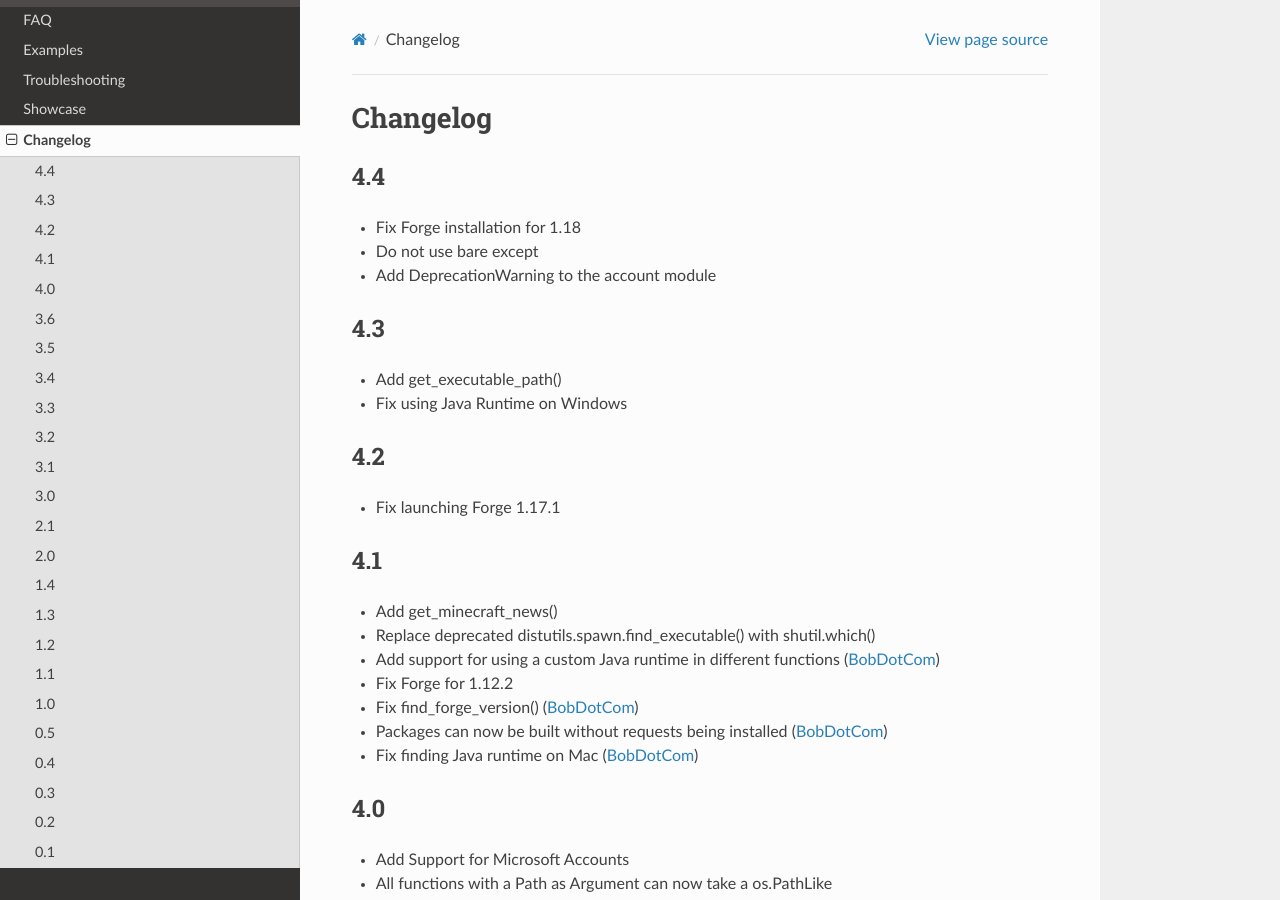
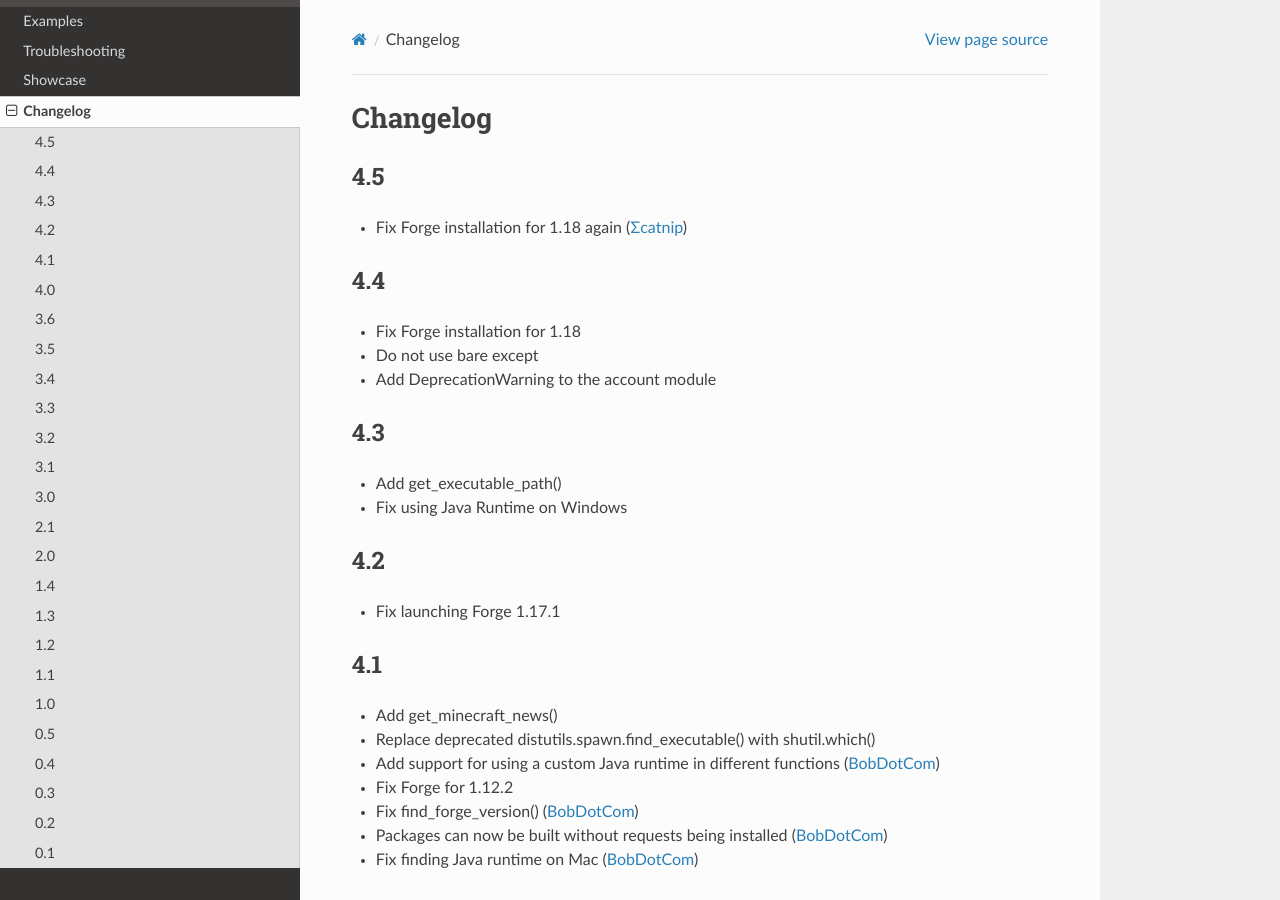
Before and after one commit to JakobDev/minecraft-launcher-lib, a Sphinx documentation site: the page built from doc/changelog.rst, in a window 1280 px wide and 900 px high. Built offline with Sphinx 7.4.7 and the Read the Docs theme 2.0.0, drawn with Linux system fonts in a browser that asks for light colours; the version number could not be read and is left out.

Commit message:
Prepare release of version 4.5

```diff
--- a/doc/changelog.rst
+++ b/doc/changelog.rst
@@ -1,5 +1,10 @@
 Changelog
 ==================================================
+
+-------------------------
+4.5
+-------------------------
+- Fix Forge installation for 1.18 again (`Σcatnip <https://gitlab.com/sum-catnip>`_)
 
 -------------------------
 4.4
--- a/doc/conf.py
+++ b/doc/conf.py
@@ -24,7 +24,7 @@ copyright = '2019-2022, JakobDev'
 author = 'JakobDev'
 
 # The full version, including alpha/beta/rc tags
-release = "4.4"
+release = "4.5"
 
 master_doc = 'index'
 
```
Also changed, not shown: 1 other file.
